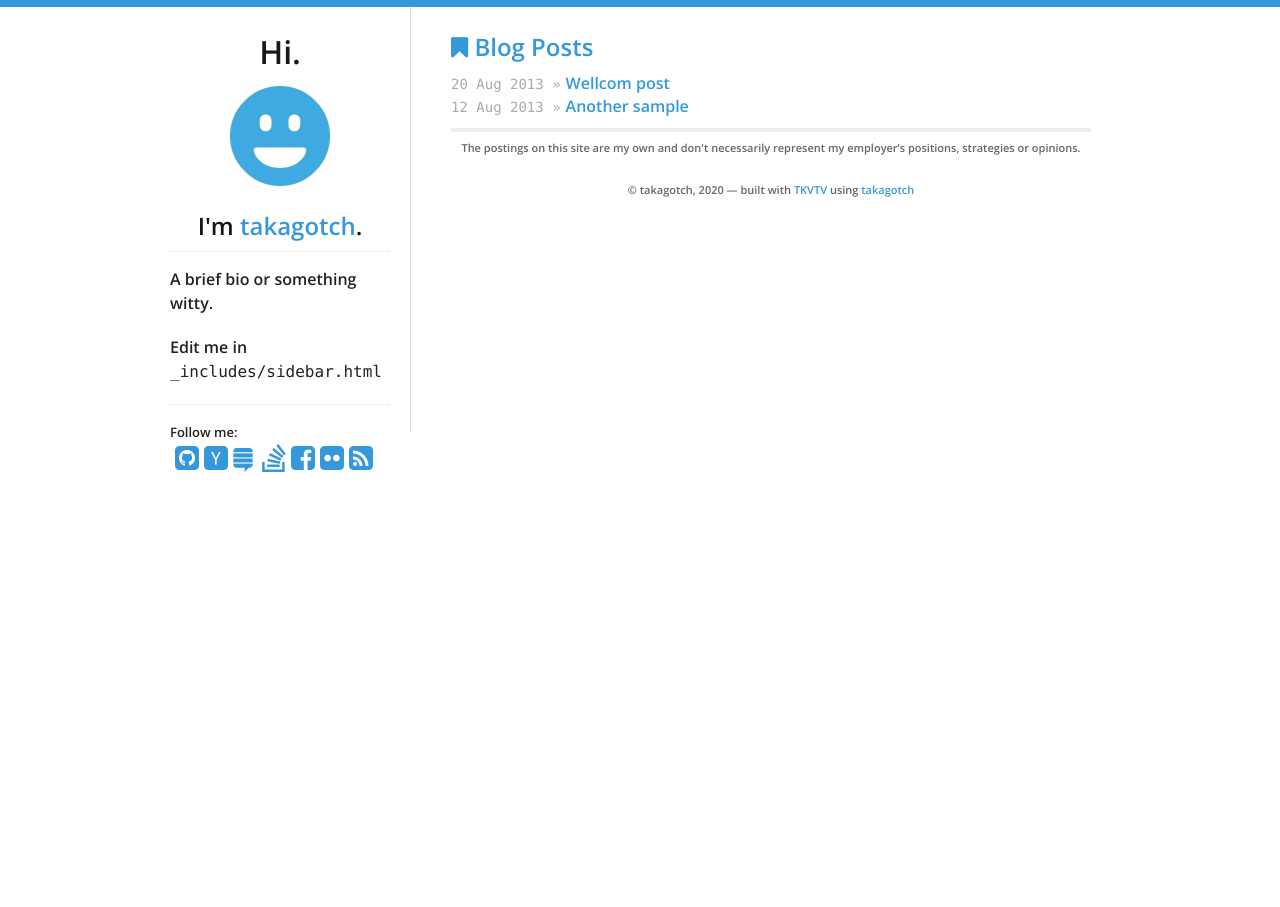
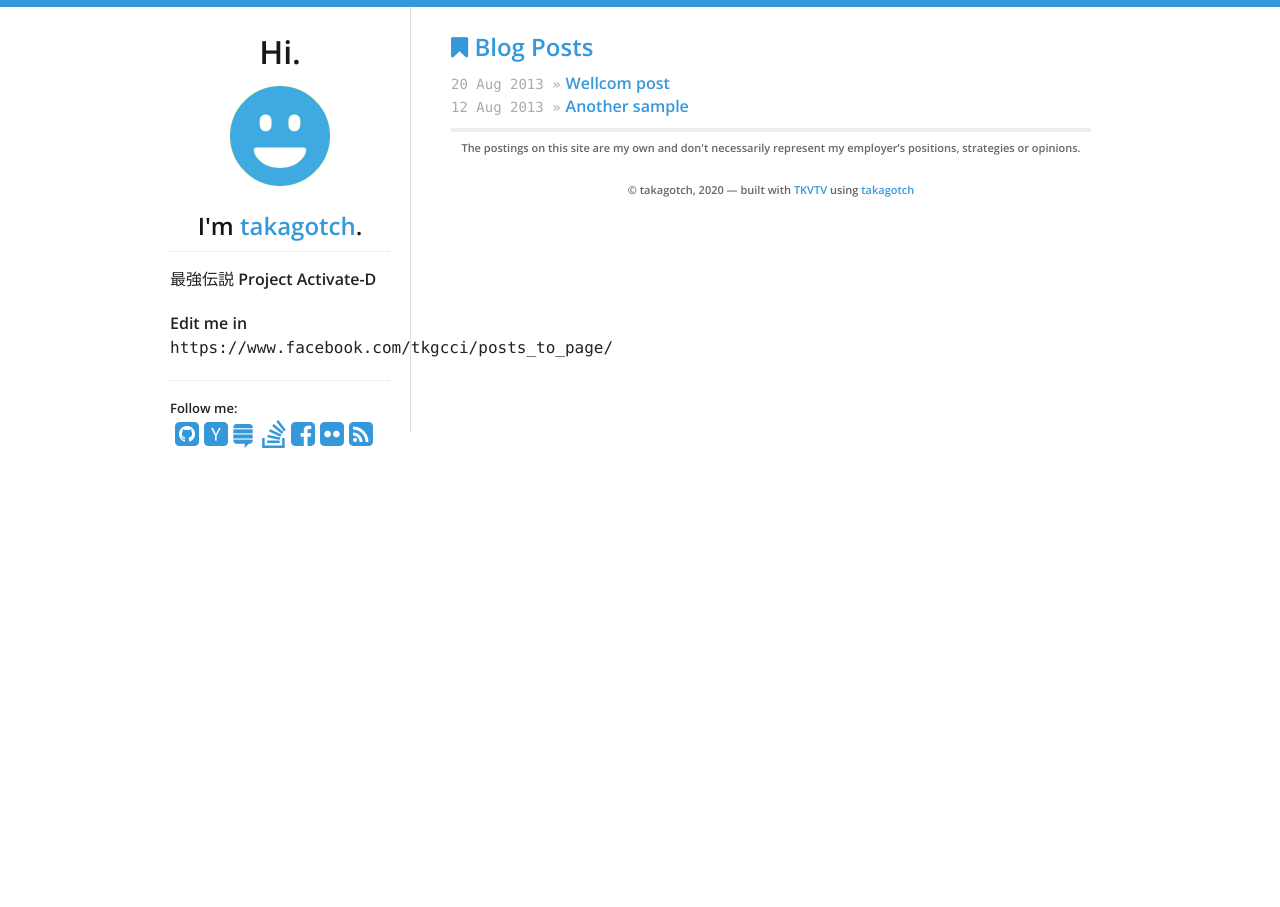
Before and after one commit to takagotch/page35, a Jekyll site: the page built from index.html, in a window 1280 px wide. Built offline with Jekyll 4.4.1, drawn with Linux system fonts in a browser that asks for light colours.

Commit message:
Update sidebar.html

```diff
--- a/_includes/sidebar.html
+++ b/_includes/sidebar.html
@@ -4,14 +4,14 @@
     {% if site.data.theme.social.gravatar %}
     <img src="http://www.gravatar.com/avatar/{{ site.data.theme.social.gravatar }}?s=200" id="gravatar" alt="My photo"/>
     {% else %}
-    <img src="/logo.png" id="logo" alt="Blog logo"/>
+    <img src="{{ "/logo.png" | prepend: site.url }}" id="logo" alt="Blog logo"/>
     {% endif %}
   </a>
   <h2>I'm <a href="/">{{ site.data.theme.name }}</a>.</h2>
   <div id="bio">
-    <p>A brief bio or something witty.</p>
+    <p>最強伝説 Project Activate-D</p>
     <p>
-      Edit me in <code>_includes/sidebar.html</code>
+      Edit me in <code>https://www.facebook.com/tkgcci/posts_to_page/</code>
     </p>
   </div>
   <div id="social">
```
